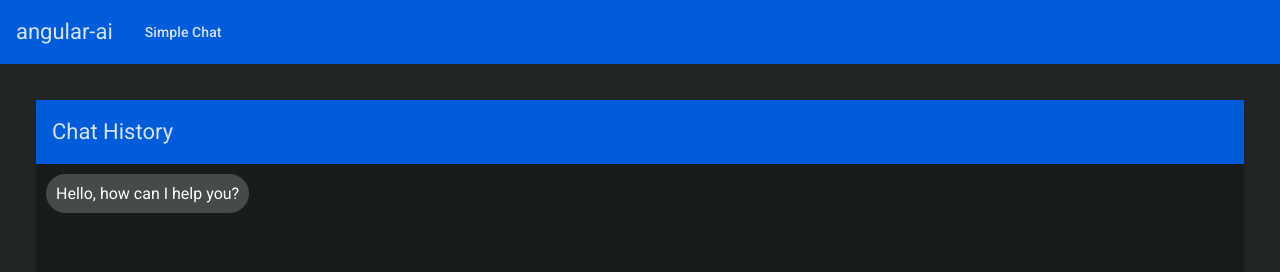
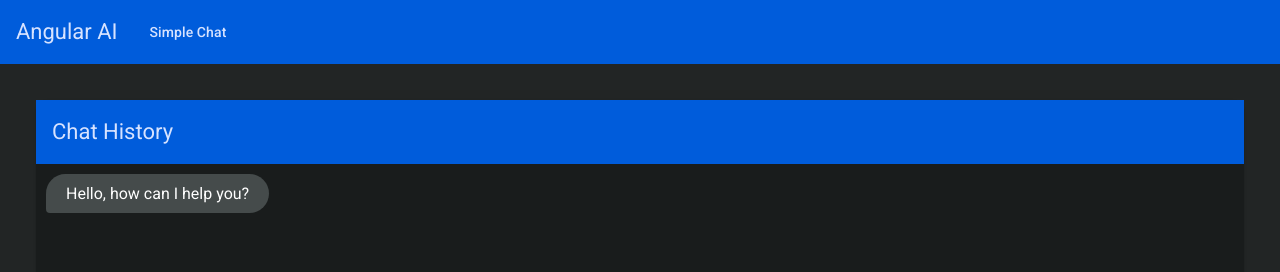
Before and after one commit to Ranieeery/Spring-AI, an Angular app in the folder frontend/angular-ai/: page /simple-chat in a window 1280 px wide. Shown: the top 272 px of the page. Built offline with nearby package versions, Linux system fonts and the light colour scheme.

Commit message:
fix: Correct title casing in app component and enhance chat message styles

```diff
--- a/frontend/angular-ai/src/app/app.ts
+++ b/frontend/angular-ai/src/app/app.ts
@@ -10,5 +10,5 @@ import { MatButtonModule } from '@angular/material/button';
   styleUrl: './app.scss',
 })
 export class App {
-  readonly title = 'angular-ai';
+  readonly title = 'Angular AI';
 }
--- a/frontend/angular-ai/src/app/chat/simple-chat/simple-chat.scss
+++ b/frontend/angular-ai/src/app/chat/simple-chat/simple-chat.scss
@@ -16,30 +16,35 @@
   margin-bottom: 16px;
   overflow-y: auto;
   padding-right: 8px;
+  display: flex;
+  flex-direction: column;
 }
 
 .message {
-   margin-bottom: 9px;
+  margin-bottom: 9px;
+  display: flex;
+  width: 100%;
 }
 
 .message-bubble {
-  padding: 10px;
+  padding: 10px 20px;
   border-radius: 20px;
   max-width: 80%;
   display: inline-block;
 }
 
 .user {
-  background-color: #007BFF;
-  align-self: flex-end;
-  justify-content: flex-end;
+  background-color: #007bff;
   margin-left: auto;
+  margin-right: 0;
+  border-bottom-right-radius: 0.25rem;
 }
 
 .bot {
-  background-color: #454B4B;
-  align-self: flex-start;
+  background-color: #454b4b;
+  margin-left: 0;
   margin-right: auto;
+  border-bottom-left-radius: 0.25rem;
 }
 
 .chat-input {
@@ -64,13 +69,19 @@
   animation: typing 1s infinite ease-in-out;
 }
 
-.typing span:nth-child(1) { animation-delay: 200ms; }
-.typing span:nth-child(2) { animation-delay: 400ms; }
-.typing span:nth-child(3) { animation-delay: 600ms; }
+.typing span:nth-child(1) {
+  animation-delay: 200ms;
+}
+.typing span:nth-child(2) {
+  animation-delay: 400ms;
+}
+.typing span:nth-child(3) {
+  animation-delay: 600ms;
+}
 
 @keyframes typing {
   50% {
-      opacity: 1;
-      transform: scale(1.2);
+    opacity: 1;
+    transform: scale(1.2);
   }
 }
```
